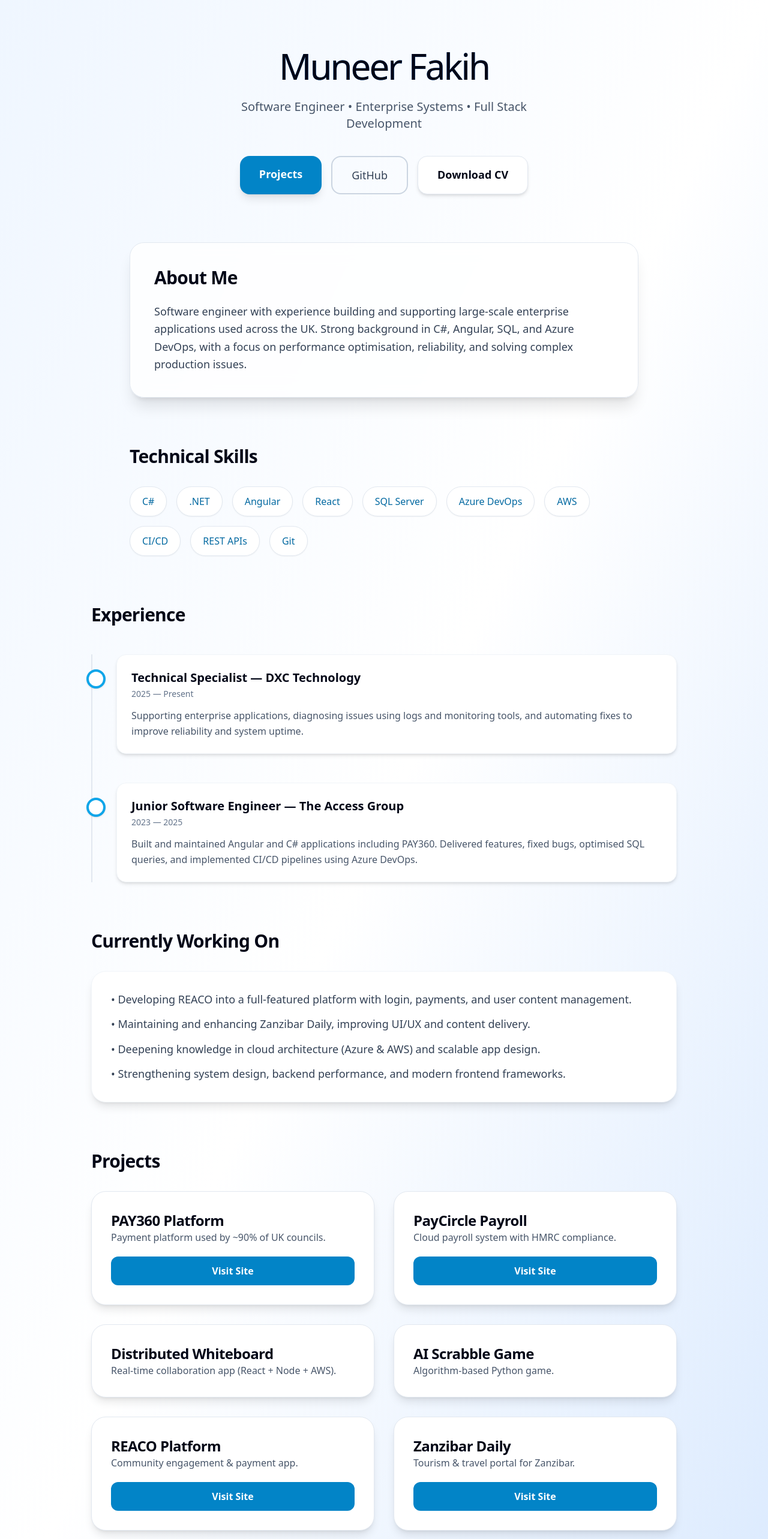
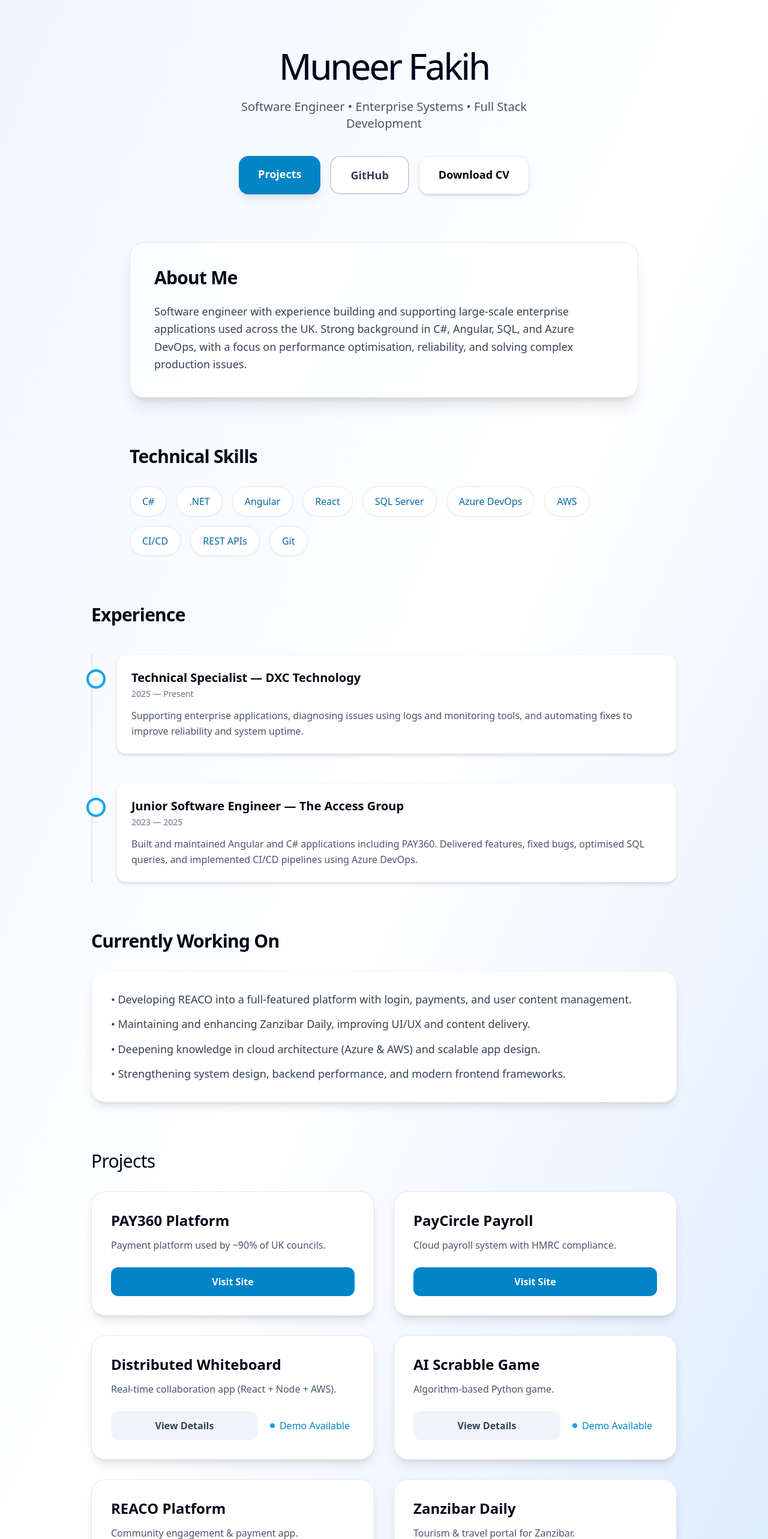
Before and after one commit to FakihDev1/FakihDev1.github.io, a React (Vite) app: page / in a window 1280 px wide. Shown: the top 2566 px of the page at 60% size. Built offline with nearby package versions, Linux system fonts and the light colour scheme.

Commit message:
feat: enhance project details with optional links and video sources

```diff
--- a/src/App.tsx
+++ b/src/App.tsx
@@ -5,7 +5,9 @@
   title: string;
   desc: string;
   details: string;
-  link: string | undefined;
+  link?: string;
+  videoSrc?: string;
+  githubLink?: string;
 }
 
 const projects: Project[] = [
@@ -28,14 +30,16 @@
     desc: "Real-time collaboration app (React + Node + AWS).",
     details:
       "Built with ECS and DynamoDB, enabling live multi-user interaction with low latency.",
-    link: undefined,
+    videoSrc: "/interactive-whiteboard-demo.mp4",
+    githubLink: "https://github.com/FakihDev1/InteractiveWhiteboard-uni",
   },
   {
     title: "AI Scrabble Game",
     desc: "Algorithm-based Python game.",
     details:
       "Created using Pygame with custom logic for intelligent move generation.",
-    link: undefined,
+    videoSrc: "/pyscrabble-demo.mp4",
+    githubLink: "https://github.com/FakihDev1/Scrabble-python",
   },
   {
     title: "REACO Platform",
@@ -58,44 +62,41 @@
 
   return (
     <div className="min-h-screen bg-gradient-to-br from-blue-50 via-white to-blue-100 text-slate-900 font-sans antialiased">
+      {/* HERO */}
       <section className="text-center py-20 px-6">
         <motion.h1
           initial={{ opacity: 0, y: -20 }}
           animate={{ opacity: 1, y: 0 }}
-          transition={{ duration: 0.8, ease: "easeOut" }}
           className="text-6xl tracking-tighter text-slate-950 bg-clip-text bg-gradient-to-r from-sky-600 to-blue-600">
           Muneer Fakih
         </motion.h1>
-
-        <motion.p
-          initial={{ opacity: 0 }}
-          animate={{ opacity: 1 }}
-          transition={{ delay: 0.3, duration: 0.6 }}
-          className="mt-6 text-xl text-slate-600 max-w-xl mx-auto">
+        <p className="mt-6 text-xl text-slate-600 max-w-xl mx-auto">
           Software Engineer • Enterprise Systems • Full Stack Development
-        </motion.p>
-
+        </p>
         <div className="mt-10 flex justify-center gap-4 flex-wrap">
           <motion.a
-            whileHover={{ scale: 1.05, translateY: -3 }}
+            whileHover={{ scale: 1.05, y: -3 }}
             whileTap={{ scale: 0.95 }}
-            className="px-8 py-4 bg-sky-600 text-white rounded-2xl shadow-lg hover:bg-sky-700 transition duration-300 font-semibold text-lg"
-            href="#projects">
+            href="#projects"
+            className="px-8 py-4 bg-sky-600 text-white rounded-2xl shadow-lg hover:bg-sky-700 transition font-semibold text-lg">
             Projects
           </motion.a>
+
           <motion.a
-            whileHover={{ scale: 1.05, translateY: -3 }}
+            whileHover={{ scale: 1.05, y: -3 }}
             whileTap={{ scale: 0.95 }}
-            className="px-8 py-4 border-2 border-slate-300 text-slate-700 rounded-2xl hover:bg-slate-100 transition duration-300 text-lg"
-            href="https://github.com/FakihDev1">
+            href="https://github.com/FakihDev1"
+            target="_blank"
+            className="px-8 py-4 border-2 border-slate-300 text-slate-700 rounded-2xl hover:bg-slate-100 transition text-lg font-semibold bg-white">
             GitHub
           </motion.a>
+
           <motion.a
-            whileHover={{ scale: 1.05, translateY: -3 }}
+            whileHover={{ scale: 1.05, y: -3 }}
             whileTap={{ scale: 0.95 }}
-            className="px-8 py-4 bg-white border border-slate-200 text-slate-950 rounded-2xl shadow-md hover:bg-slate-50 transition duration-300 font-semibold text-lg"
             href="/Muneer_Fakih_Tech_CV.pdf"
-            download>
+            download
+            className="px-8 py-4 bg-white border border-slate-200 text-slate-950 rounded-2xl shadow-md hover:bg-slate-50 transition font-semibold text-lg">
             Download CV
           </motion.a>
         </div>
@@ -227,96 +228,132 @@
       </section>
 
       <section id="projects" className="max-w-5xl mx-auto px-6 mb-20">
-        <h2 className="text-3xl font-bold mb-8 text-slate-950 tracking-tight">
+        <h2 className="text-3xl mb-8 text-slate-950 tracking-tight">
           Projects
         </h2>
-
         <div className="grid md:grid-cols-2 gap-8">
           {projects.map((p, i) => (
             <motion.div
               key={i}
-              whileHover={{
-                scale: 1.05,
-                translateY: -5,
-                boxShadow: "0 25px 50px -12px rgba(0, 0, 0, 0.15)",
-              }}
-              className="bg-white border border-slate-200 p-8 rounded-3xl cursor-pointer hover:border-sky-300 transition duration-300 shadow-lg relative flex flex-col justify-between"
-              onClick={() => setSelected(p)}>
+              whileHover={{ scale: 1.02, translateY: -5 }}
+              onClick={() => setSelected(p)}
+              className="bg-white border border-slate-200 p-8 rounded-3xl cursor-pointer hover:border-sky-300 transition-all shadow-lg flex flex-col justify-between">
               <div>
-                <h3 className="text-2xl font-semibold text-slate-950 tracking-tight">
+                <h3 className="text-2xl font-semibold text-slate-950">
                   {p.title}
                 </h3>
-                <p className="text-slate-600 text-base mt-3Leading-relaxed">
+                <p className="text-slate-600 text-base mt-3 leading-relaxed">
                   {p.desc}
                 </p>
               </div>
-              {p.link && (
+
+              <div className="mt-6 flex gap-3">
+                {p.link ? (
                   <a
                     href={p.link}
                     target="_blank"
                     rel="noopener noreferrer"
                     onClick={(e) => e.stopPropagation()}
-                  className="mt-5 inline-block px-5 py-3 bg-sky-600 text-white rounded-xl hover:bg-sky-700 text-base transition duration-300 font-semibold text-center w-full">
+                    className="flex-1 px-4 py-3 bg-sky-600 text-white rounded-xl hover:bg-sky-700 text-center font-semibold transition">
                     Visit Site
                   </a>
+                ) : (
+                  <button className="flex-1 px-4 py-3 bg-slate-100 text-slate-700 rounded-xl hover:bg-slate-200 text-center font-semibold transition">
+                    View Details
+                  </button>
                 )}
+                {p.videoSrc && (
+                  <div className="flex items-center text-sky-600 font-medium px-2">
+                    <span className="flex h-2 w-2 rounded-full bg-sky-500 mr-2 animate-pulse"></span>
+                    Demo Available
+                  </div>
+                )}
+              </div>
             </motion.div>
           ))}
         </div>
       </section>
 
+      {/* PROJECT MODAL */}
       <AnimatePresence>
         {selected && (
           <motion.div
             initial={{ opacity: 0 }}
             animate={{ opacity: 1 }}
             exit={{ opacity: 0 }}
-            className="fixed inset-0 bg-black/60 flex items-center justify-center p-6 z-50 backdrop-blur-sm"
-            onClick={() => setSelected(null)}>
+            onClick={() => setSelected(null)}
+            className="fixed inset-0 bg-black/60 flex items-center justify-center p-6 z-50 backdrop-blur-sm">
             <motion.div
-              initial={{ scale: 0.9, y: 20, opacity: 0 }}
-              animate={{ scale: 1, y: 0, opacity: 1 }}
-              exit={{ scale: 0.9, y: 20, opacity: 0 }}
-              transition={{ duration: 0.4, ease: "easeOut" }}
-              className="bg-white border border-slate-100 p-10 rounded-3xl max-w-lg shadow-2xl relative"
-              onClick={(e) => e.stopPropagation()}>
+              initial={{ scale: 0.9, y: 20 }}
+              animate={{ scale: 1, y: 0 }}
+              exit={{ scale: 0.9, y: 20 }}
+              onClick={(e) => e.stopPropagation()}
+              className="bg-white p-8 rounded-3xl max-w-2xl w-full shadow-2xl relative overflow-y-auto max-h-[90vh]">
               <button
-                className="absolute top-4 right-4 text-slate-400 hover:text-slate-600 transition"
+                className="absolute top-4 right-4 text-slate-400 hover:text-slate-600"
                 onClick={() => setSelected(null)}>
                 <svg
-                  xmlns="http://www.w3.org/2000/svg"
+                  className="w-8 h-8"
                   fill="none"
                   viewBox="0 0 24 24"
-                  strokeWidth={1.5}
-                  stroke="currentColor"
-                  className="w-8 h-8">
+                  stroke="currentColor">
                   <path
                     strokeLinecap="round"
                     strokeLinejoin="round"
-                    d="M6 18 18 6M6 6l12 12"
+                    strokeWidth={2}
+                    d="M6 18L18 6M6 6l12 12"
                   />
                 </svg>
               </button>
-              <h3 className="text-3xl font-bold mb-4 text-slate-950 tracking-tight">
+
+              <h3 className="text-3xl font-bold text-slate-950 mb-4">
                 {selected.title}
               </h3>
-              <p className="text-slate-700 text-lg leading-relaxed">
+
+              {/* VIDEO PLAYER SECTION */}
+              {selected.videoSrc && (
+                <div className="mb-6 rounded-2xl overflow-hidden bg-slate-950 shadow-inner">
+                  <video controls className="w-full aspect-video">
+                    <source src={selected.videoSrc} type="video/mp4" />
+                    Your browser does not support the video tag.
+                  </video>
+                </div>
+              )}
+
+              <p className="text-slate-700 text-lg leading-relaxed mb-6">
                 {selected.details}
               </p>
-              <motion.button
-                whileHover={{ scale: 1.03 }}
-                whileTap={{ scale: 0.97 }}
-                className="mt-8 px-6 py-3 bg-sky-600 text-white rounded-xl hover:bg-sky-700 text-lg transition duration-300 font-semibold w-full"
-                onClick={() => setSelected(null)}>
+
+              <div className="flex gap-4">
+                {selected.githubLink && (
+                  <a
+                    href={selected.githubLink}
+                    target="_blank"
+                    className="flex-1 py-3 bg-sky-600 text-white rounded-xl text-center font-semibold">
+                    View Source Code
+                  </a>
+                )}
+                {selected.link && (
+                  <a
+                    href={selected.link}
+                    target="_blank"
+                    className="flex-1 py-3 bg-sky-600 text-white rounded-xl text-center font-semibold">
+                    Visit Project Site
+                  </a>
+                )}
+                <button
+                  onClick={() => setSelected(null)}
+                  className="flex-1 py-3 bg-slate-100 text-slate-700 rounded-xl font-semibold">
                   Close
-              </motion.button>
+                </button>
+              </div>
             </motion.div>
           </motion.div>
         )}
       </AnimatePresence>
 
-      <footer className="text-center py-10 text-slate-500 text-base">
-        © {new Date().getFullYear()} Muneer Fakih • Built with precision
+      <footer className="text-center py-10 text-slate-500">
+        © {new Date().getFullYear()} Muneer Fakih
       </footer>
     </div>
   );
```
Also changed, not shown: 2 other files (tests, documents, lock files or other folders). Lines whose indentation alone changed are shown as unchanged.
